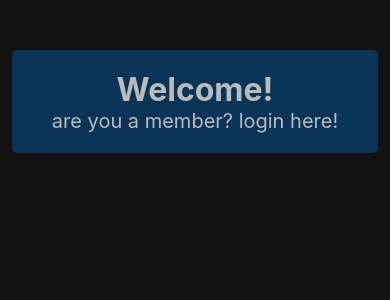
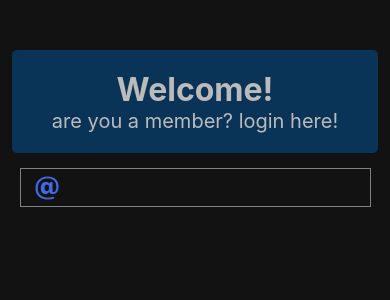
Before and after one commit to AnisLcool/react-native-authentification, a React Native app: screen / in a window 390 px wide. Shown: the top 300 px of the page. Built offline with nearby package versions, Linux system fonts and the light colour scheme.

Commit message:
2 - ajout d'un input

```diff
--- a/App.js
+++ b/App.js
@@ -1,11 +1,16 @@
 import { StatusBar } from 'expo-status-bar';
 import { StyleSheet, Text, View } from 'react-native';
 import Header from './components/Header/Header';
+import Input from './components/Ui/Input/Input';
+import { Entypo } from '@expo/vector-icons';
 
 export default function App() {
   return (
     <View style={styles.container}>
       <Header />
+      <Input>
+        <Entypo name='email' size={24} color='royalblue'/>
+      </Input>
     </View>
   );
 }
--- /dev/null
+++ b/components/Ui/Input/Input.jsx
@@ -0,0 +1,34 @@
+import { StyleSheet, Text, View, TextInput } from 'react-native'
+import React from 'react'
+
+const Input = ({children}) => {
+    return (
+        <View style={styles.container}>
+            <View>{children}</View>
+            <TextInput style={styles.input}/>
+        </View>
+    )
+}
+
+export default Input
+
+const styles = StyleSheet.create({
+    container: {
+        flexDirection: 'row',
+        justifyContent: 'center',
+        alignItems: 'center',
+        width: '90%',
+        borderWidth: 1,
+        borderColor: 'gray',
+        marginVertical: 15,
+        paddingHorizontal: 10
+
+    },
+    input: {
+        padding: 10,
+        width: '90%'
+    },
+    errorText: {
+        color: "red"
+    }
+})
```
